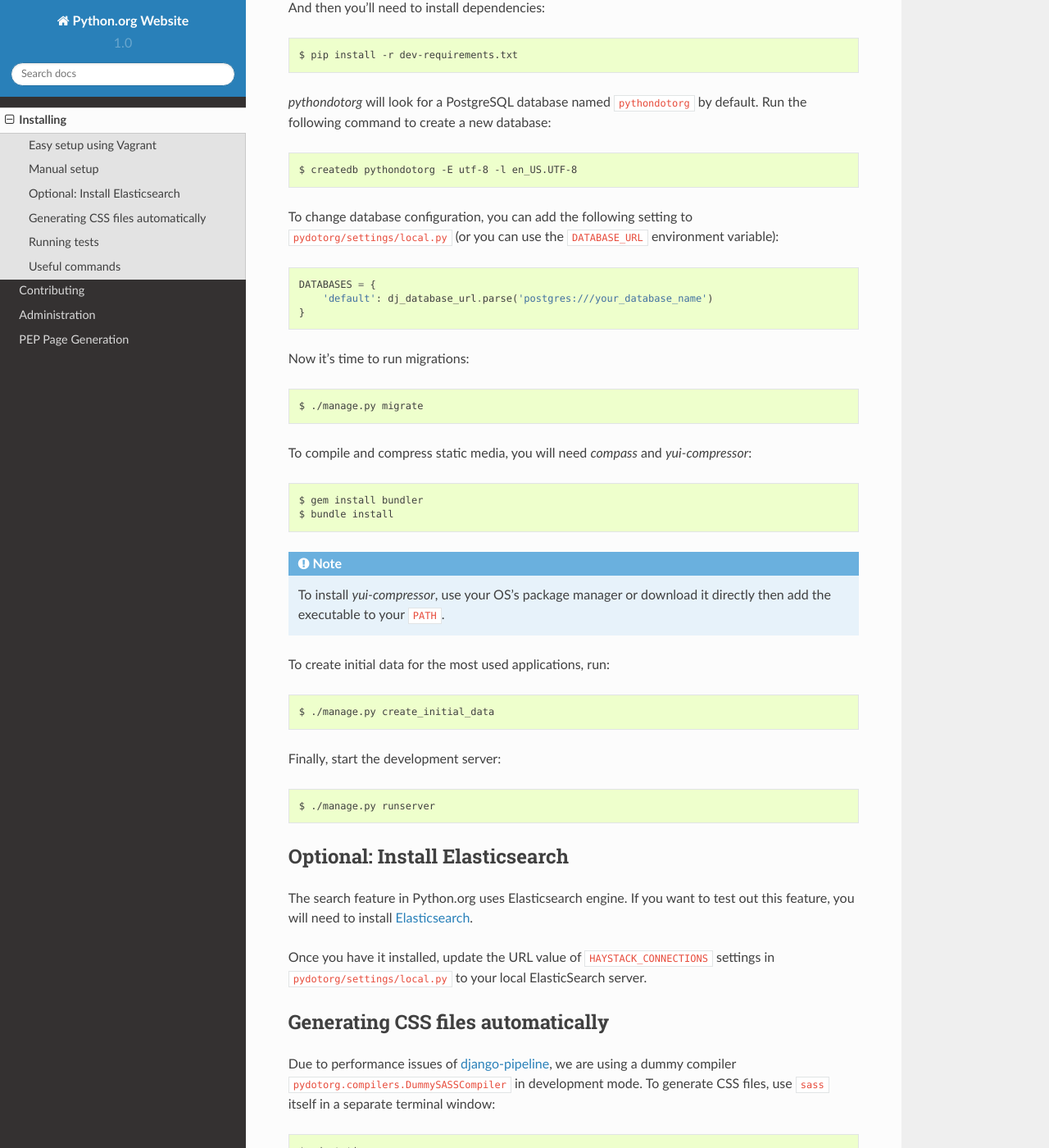
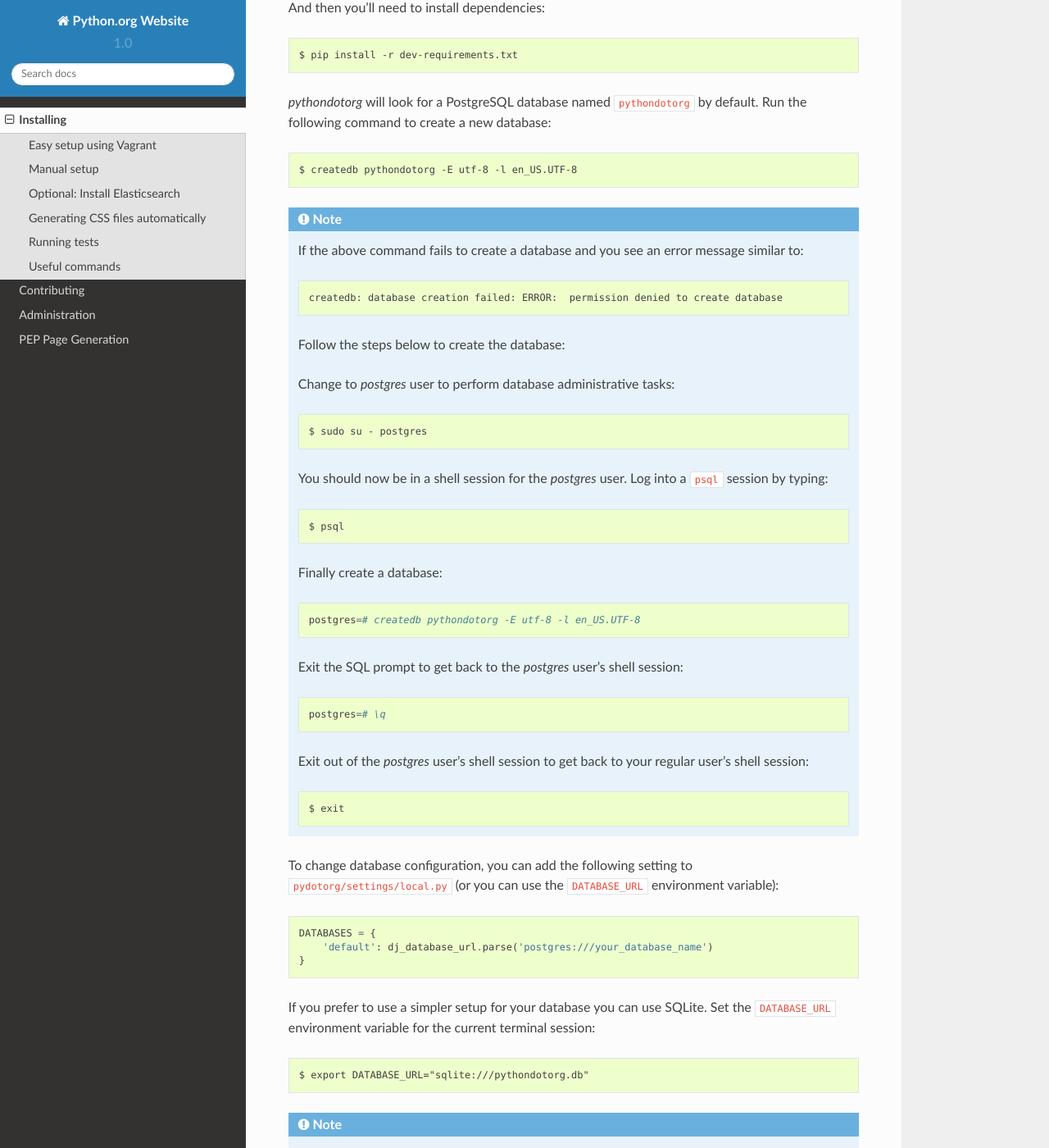
Before and after one commit to python/pythondotorg, a Sphinx documentation site: the page built from docs/source/install.rst, in a window 1280 px wide and 1400 px high, scrolled down 1162 px. Shown: the whole window at 82% size. Built offline with Sphinx 7.4.7 and the Read the Docs theme 2.0.0, drawn with Linux system fonts in a browser that asks for light colours; some of the changed text lies outside the part shown.

Commit message:
Clarify install instructions on how to create a PostgreSQL db (#1274)

```diff
--- a/docs/source/install.rst
+++ b/docs/source/install.rst
@@ -60,6 +60,37 @@
 
     $ createdb pythondotorg -E utf-8 -l en_US.UTF-8
 
+.. note::
+
+   If the above command fails to create a database and you see an error message
+   similar to::
+
+       createdb: database creation failed: ERROR:  permission denied to create database
+
+   Follow the steps below to create the database:
+
+   Change to *postgres* user to perform database administrative tasks::
+
+       $ sudo su - postgres
+
+   You should now be in a shell session for the *postgres* user. Log into a ``psql``
+   session by typing::
+
+       $ psql
+
+   Finally create a database::
+
+       postgres=# createdb pythondotorg -E utf-8 -l en_US.UTF-8
+
+   Exit the SQL prompt to get back to the *postgres* user's shell session::
+
+       postgres=# \q
+
+   Exit out of the *postgres* user's shell session to get back to your regular
+   user's shell session::
+
+       $ exit
+
 To change database configuration, you can add the following setting to
 ``pydotorg/settings/local.py`` (or you can use the ``DATABASE_URL`` environment
 variable)::
@@ -68,7 +99,18 @@
         'default': dj_database_url.parse('postgres:///your_database_name')
     }
 
-Now it's time to run migrations::
+If you prefer to use a simpler setup for your database you can use SQLite.
+Set the ``DATABASE_URL`` environment variable for the current terminal session::
+
+    $ export DATABASE_URL="sqlite:///pythondotorg.db"
+
+.. note::
+
+   If you prefer to set this variable in a more permanent way add the above
+   line in your ``.bashrc`` file. Then it will be set for all terminal
+   sessions in your system.
+
+Whichever database type you chose, now it's time to run migrations::
 
     $ ./manage.py migrate
 
```
Also changed, not shown: 1 other file.
